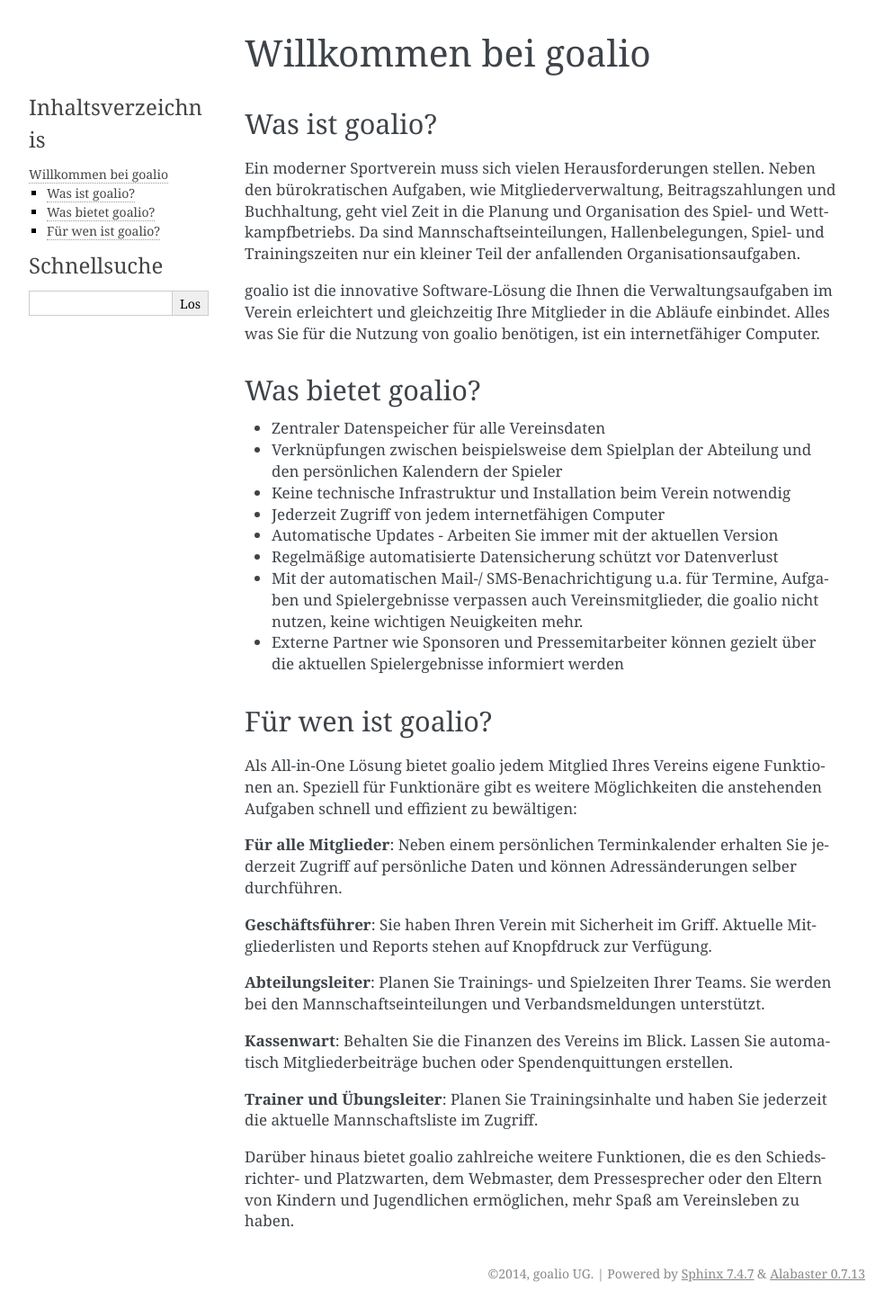
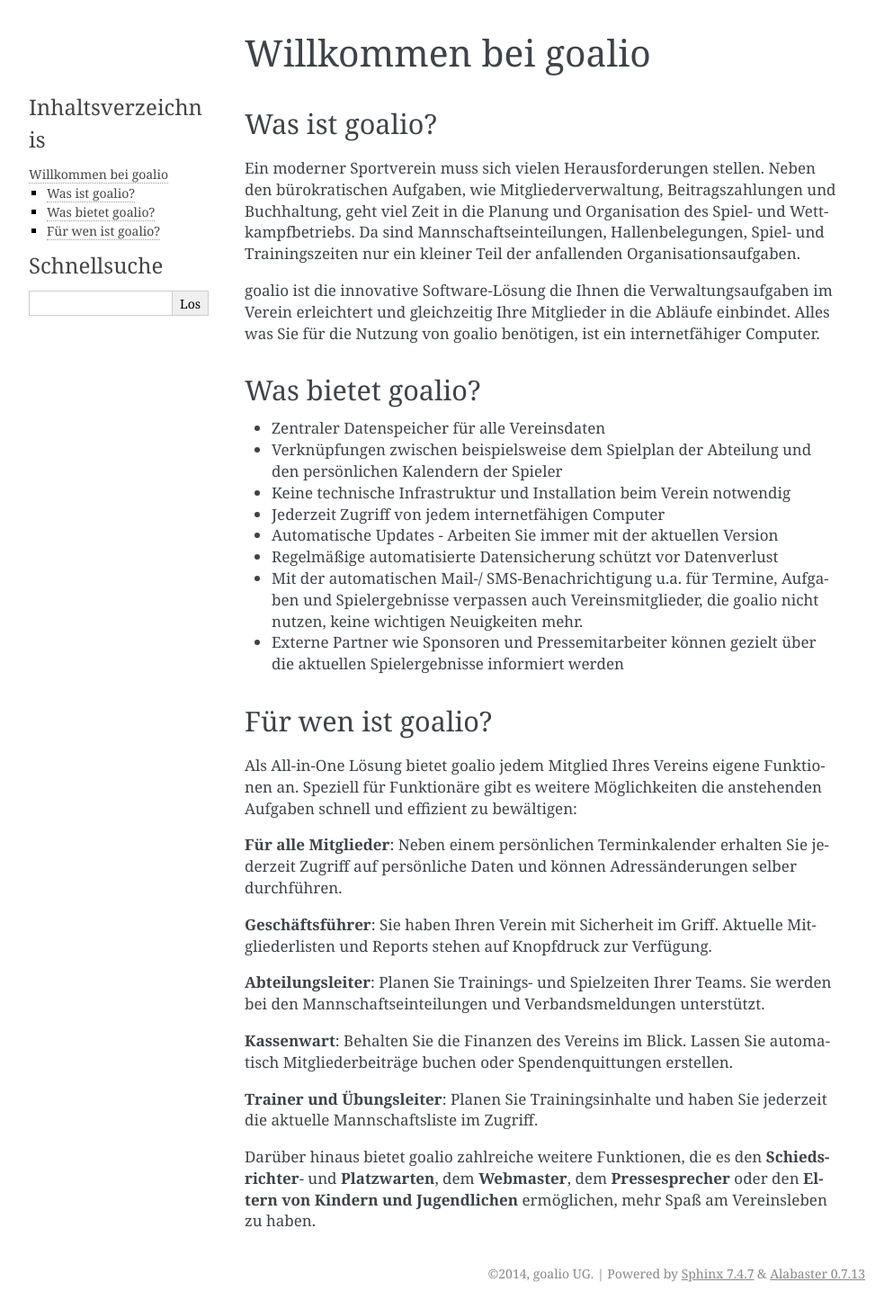
Before and after one commit to goalio/docs, a Sphinx documentation site: the page built from docs/erste-schritte/index.rst, in a window 1280 px wide. Shown: the whole page at 90% size, without its empty margins (148-1141 px from the left). Built offline with Sphinx 7.4.7, drawn with Linux system fonts in a browser that asks for light colours; formulas are drawn with MathJax 3.

```diff
--- a/docs/erste-schritte/index.rst
+++ b/docs/erste-schritte/index.rst
@@ -35,7 +35,7 @@ Als All-in-One Lösung bietet goalio jedem Mitglied Ihres Vereins eigene Funktio
 
 **Trainer und Übungsleiter**: Planen Sie Trainingsinhalte und haben Sie jederzeit die aktuelle Mannschaftsliste im Zugriff.
 
-Darüber hinaus bietet goalio zahlreiche weitere Funktionen, die es den Schiedsrichter- und Platzwarten, dem Webmaster, dem Pressesprecher oder den Eltern von Kindern und Jugendlichen ermöglichen, mehr Spaß am Vereinsleben zu haben.
+Darüber hinaus bietet goalio zahlreiche weitere Funktionen, die es den **Schiedsrichter**- und **Platzwarten**, dem **Webmaster**, dem **Pressesprecher** oder den **Eltern von Kindern und Jugendlichen** ermöglichen, mehr Spaß am Vereinsleben zu haben.
 
 
 .. toctree::
```
